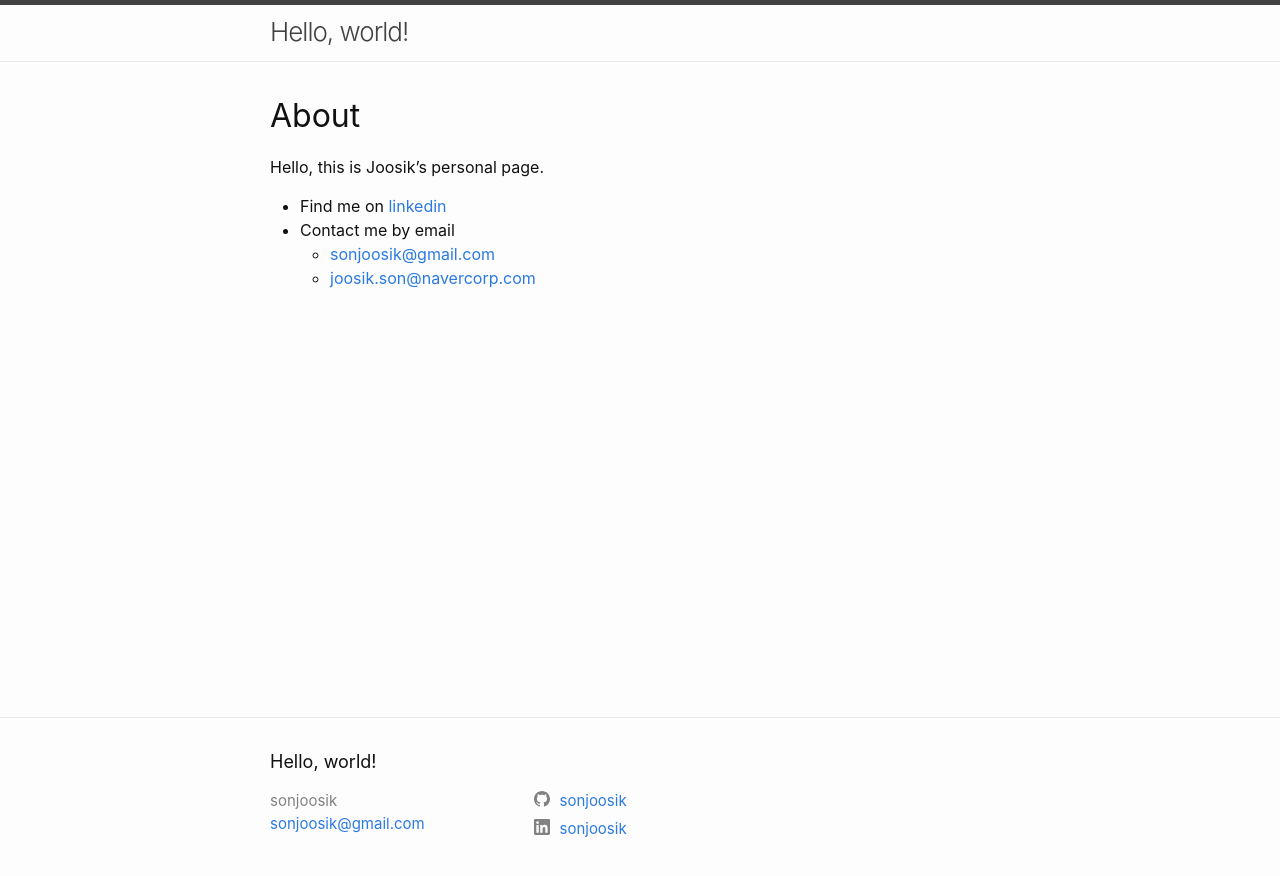
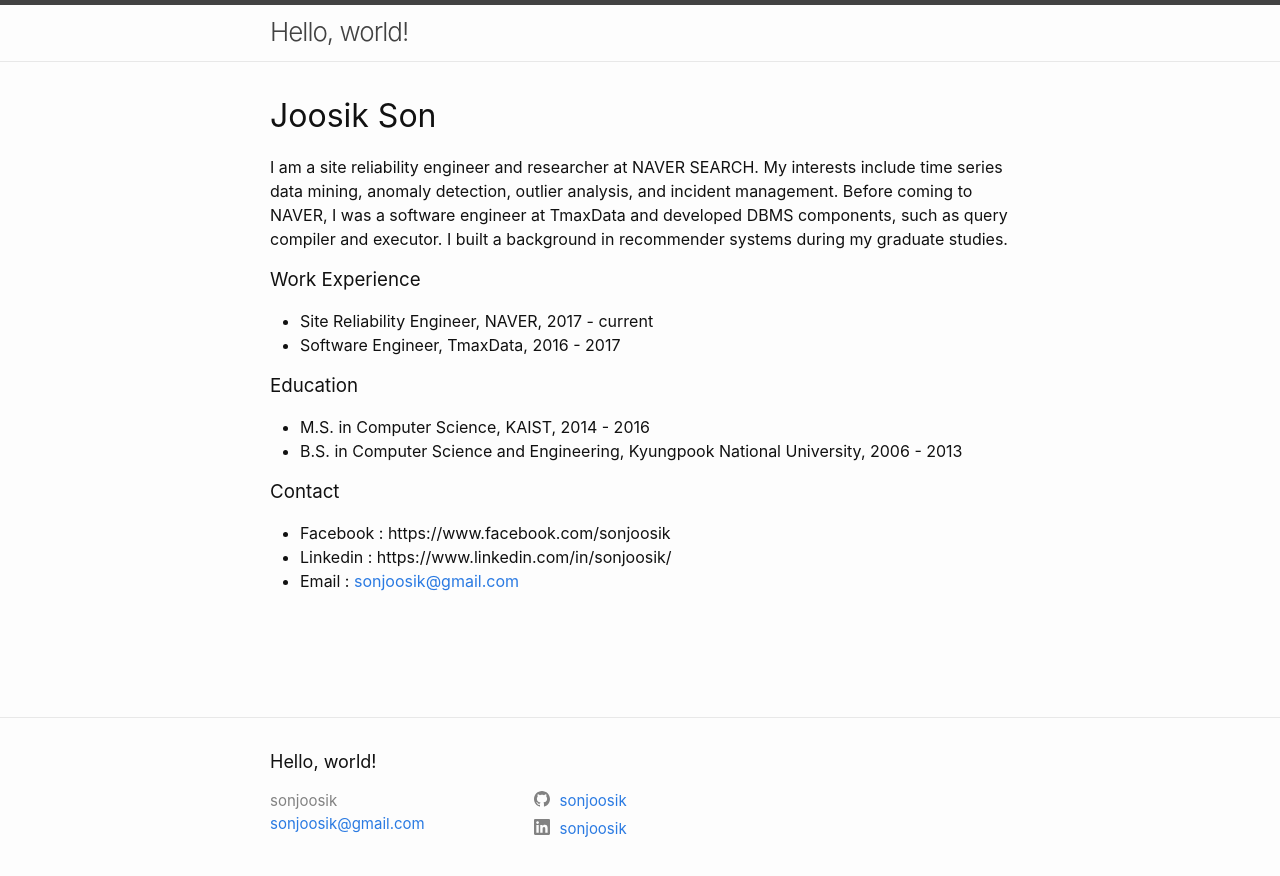
Before and after one commit to sonjoosik/sonjoosik.com, a Jekyll site: the page built from index.md, in a window 1280 px wide. Shown: the top 876 px of the page. Built offline with Jekyll 4.4.1, drawn with Linux system fonts in a browser that asks for light colours.

Commit message:
Update index.md

```diff
--- a/index.md
+++ b/index.md
@@ -6,12 +6,20 @@
 # See: https://jekyllrb.com/docs/themes/#overriding-theme-defaults
 #
 layout: home
-title: About
+title: Joosik Son
 ---
 
-Hello, this is Joosik's personal page.
+I am a site reliability engineer and researcher at NAVER SEARCH. My interests include time series data mining, anomaly detection, outlier analysis, and incident management. Before coming to NAVER, I was a software engineer at TmaxData and developed DBMS components, such as query compiler and executor.  I built a background in recommender systems during my graduate studies.
 
-* Find me on [linkedin](https://www.linkedin.com/in/sonjoosik/)
-* Contact me by email
-  * [sonjoosik@gmail.com](mailto://sonjoosik@gmail.com)
-  * [joosik.son@navercorp.com](mailto://joosik.son@navercorp.com)
+### Work Experience
+* Site Reliability Engineer, NAVER, 2017 - current
+* Software Engineer, TmaxData, 2016 - 2017
+
+### Education
+* M.S. in Computer Science, KAIST, 2014 - 2016
+* B.S. in Computer Science and Engineering, Kyungpook National University, 2006 - 2013
+
+### Contact
+* Facebook : https://www.facebook.com/sonjoosik
+* Linkedin : https://www.linkedin.com/in/sonjoosik/
+* Email : [sonjoosik@gmail.com](mailto://sonjoosik@gmail.com)
```
